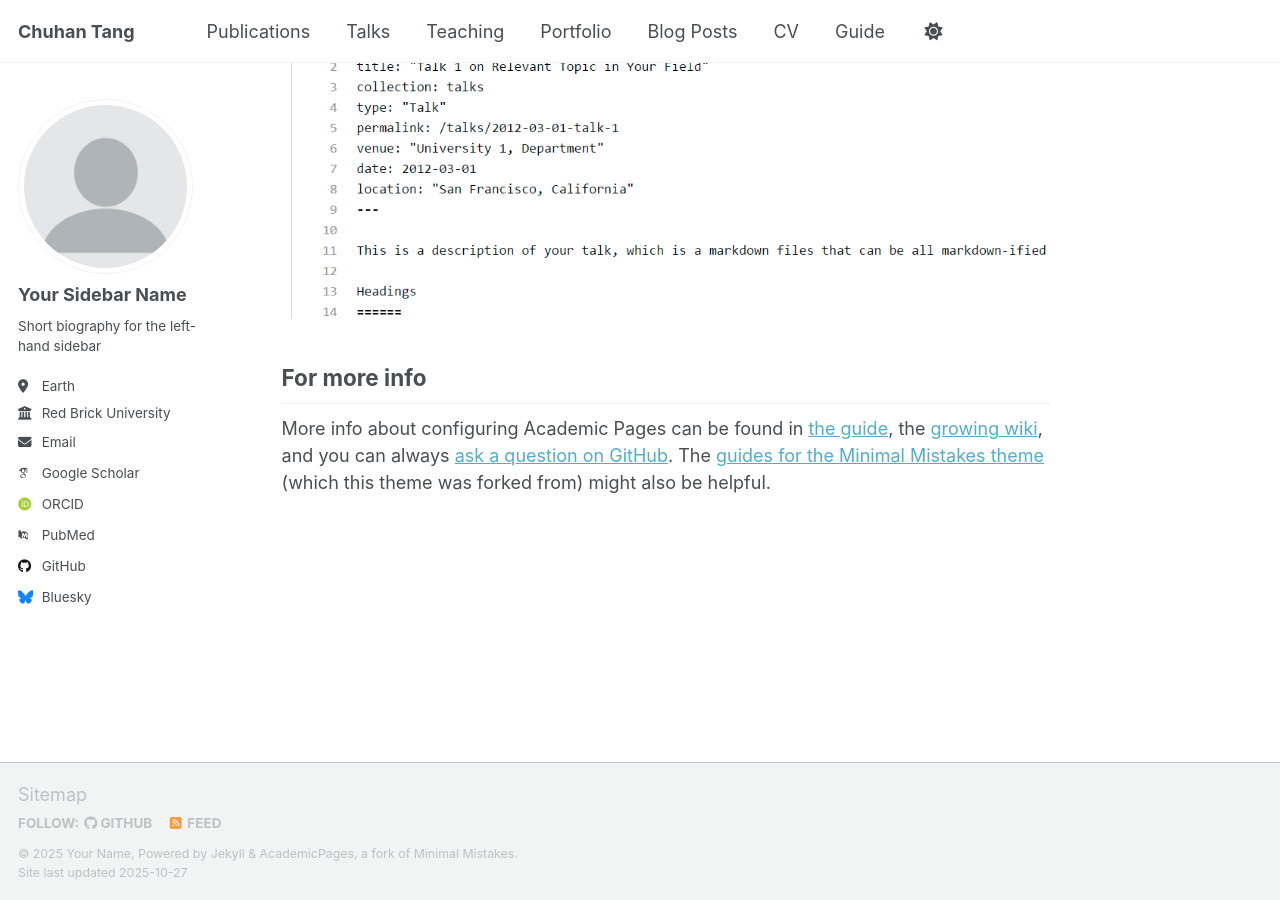
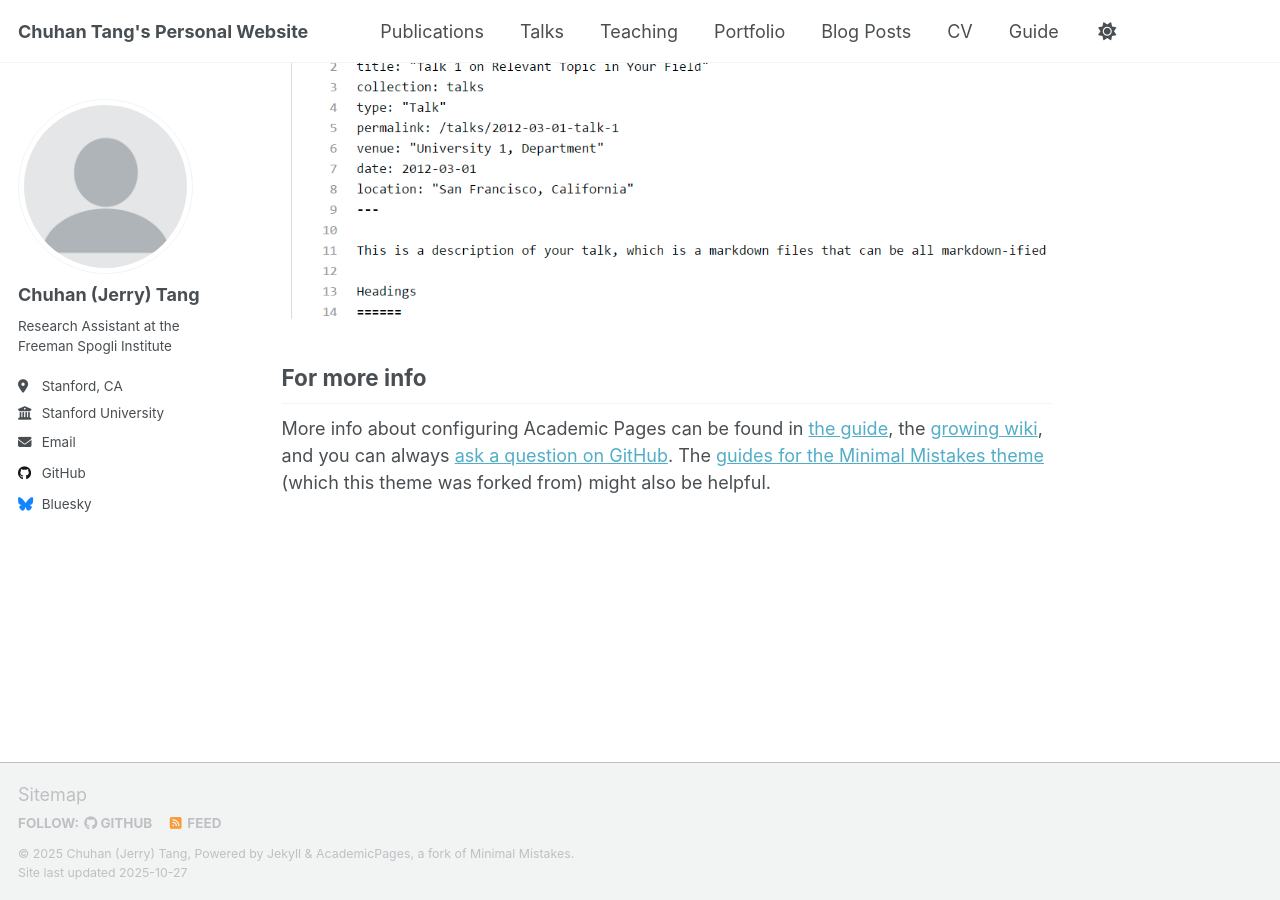
Before and after one commit to chuhan-tang/chuhan-tang.github.io, a Jekyll site: the page built from _pages/about.md, in a window 1280 px wide and 900 px high, scrolled down 2880 px. Built offline with Jekyll 4.4.1, drawn with Linux system fonts in a browser that asks for light colours; some web fonts are replaced; a script that is not in the unit is left out.

Commit message:
Update _config.yml

```diff
--- a/_config.yml
+++ b/_config.yml
@@ -9,14 +9,14 @@
 # Basic Site Settings
 locale                   : "en-US"
 site_theme               : "default" # Currently available options are "default", "air"
-title                    : "Chuhan Tang"
+title                    : "Chuhan Tang's Personal Website"
 title_separator          : "-"
-name                     : &name "Your Name"
-description              : &description "Your Name's academic portfolio"   # Update this with a general description of your site, this is the default if not overridden by a page
-url                      : https://academicpages.github.io # The base hostname & protocol for your site e.g. "https://[your GitHub username].github.io",
+name                     : &name "Chuhan (Jerry) Tang"
+description              : &description "Chuhan's website"   # Update this with a general description of your site, this is the default if not overridden by a page
+url                      : https://chuhan-tang.github.io # The base hostname & protocol for your site e.g. "https://[your GitHub username].github.io",
                                                            # or if you already have some other page hosted on Github then use "https://[your GitHub username].github.io/[Your Repo Name]"
 baseurl                  : "" # the subpath of your site, e.g. "/blog"
-repository               : "academicpages/academicpages.github.io"
+repository               : "chuhan-tang/academicpages.github.io"
 
 # Site Author - The following control what appear as part of the author content on the side bar.
 #               If a field is blank the icon and link will not appear, otherwise it will be shown.
@@ -24,25 +24,25 @@ repository               : "academicpages/academicpages.github.io"
 author:
   # Biographic information
   avatar           : "profile.png"
-  name             : "Your Sidebar Name"
+  name             : "Chuhan (Jerry) Tang"
   pronouns         : # example: "she/her"
-  bio              : "Short biography for the left-hand sidebar"
-  location         : "Earth"
-  employer         : "Red Brick University"
+  bio              : "Research Assistant at the Freeman Spogli Institute"
+  location         : "Stanford, CA"
+  employer         : "Stanford University"
   uri              : # URL
-  email            : "none@example.org"
+  email            : "chuhantang@outlook.com"
 
   # Academic websites
-  academia         : # URL
-  arxiv            : # URL - Update with the correct link to your profile
-  googlescholar    : "https://scholar.google.com/citations?user=PS_CX0AAAAAJ"
-  inspire-hep      : # URL
-  impactstory      : # URL
-  orcid            : "https://orcid.org/yourorcidurl"
-  semantic         : # URL
-  pubmed           : "https://www.ncbi.nlm.nih.gov/pubmed/?term=john+snow"
-  researchgate     : # URL
-  scopus           : # URL
+  #academia         : # URL
+  #arxiv            : # URL - Update with the correct link to your profile
+  #googlescholar    : "https://scholar.google.com/citations?user=PS_CX0AAAAAJ"
+  #inspire-hep      : # URL
+  #impactstory      : # URL
+  #orcid            : "https://orcid.org/yourorcidurl"
+  #semantic         : # URL
+  #pubmed           : "https://www.ncbi.nlm.nih.gov/pubmed/?term=john+snow"
+  #researchgate     : # URL
+  #scopus           : # URL
 
   # Repositories and software development
   bitbucket        : # Username - Update with your username on the site
```
